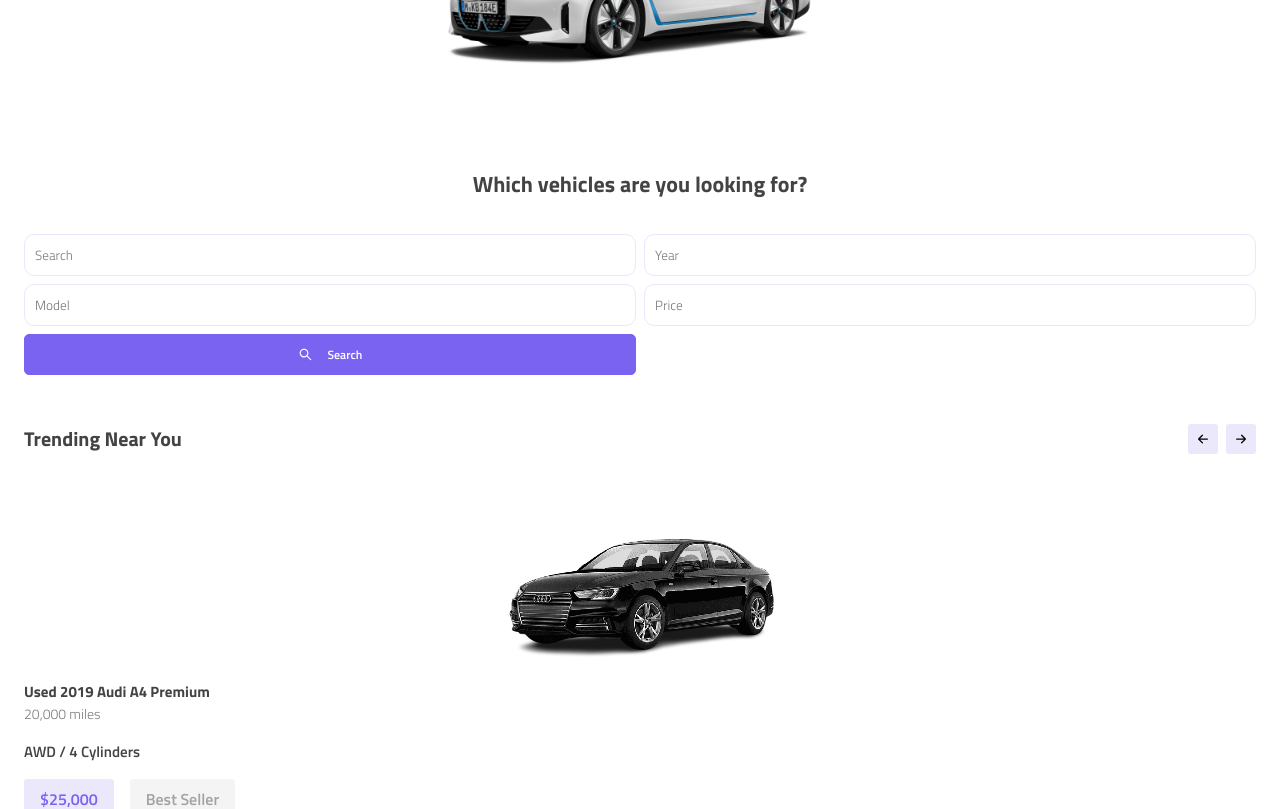
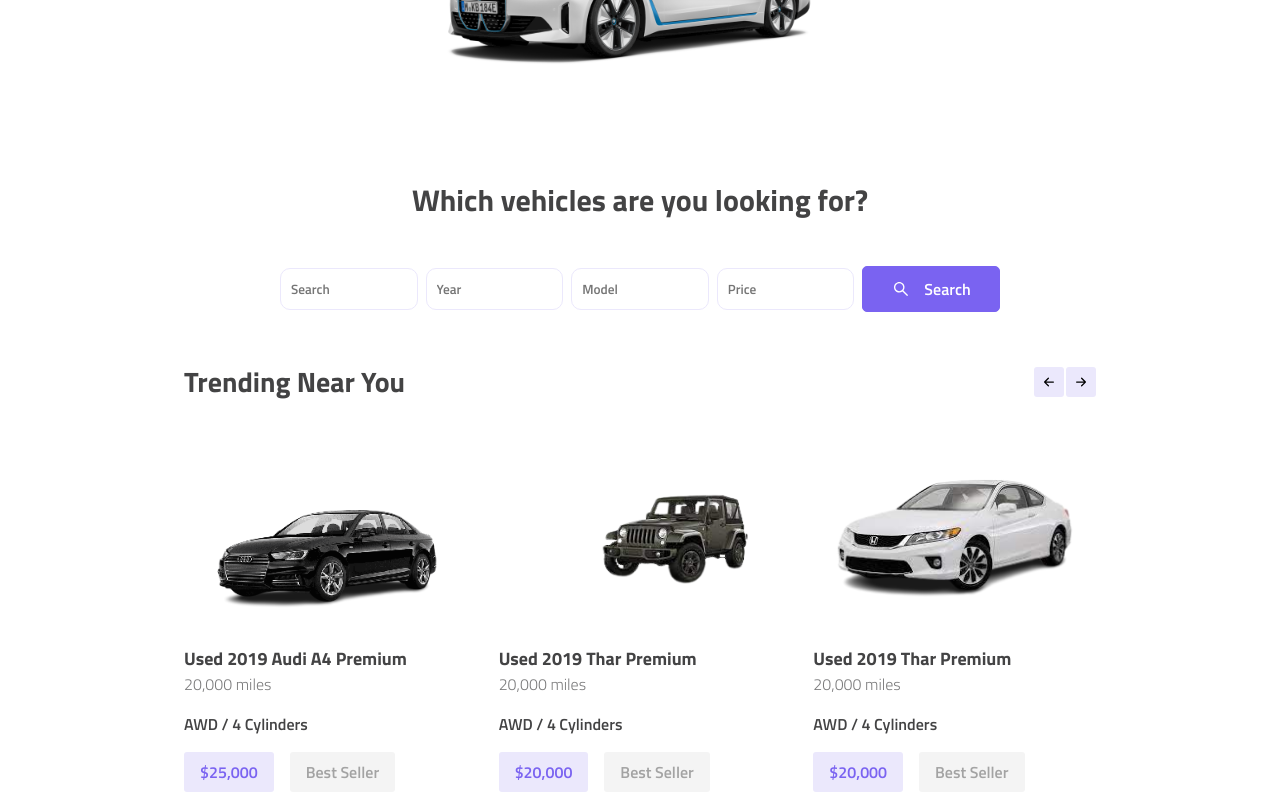
Before and after one commit to Hrishikesh-Panigrahi/CarConnect, a React (Vite) app: page / in a window 1280 px wide. Shown: the part 560-1369 px from the top of the page. Built offline with nearby package versions, Linux system fonts and the light colour scheme.

Commit message:
css changes for responsiveness

```diff
--- a/src/App.css
+++ b/src/App.css
@@ -111,3 +111,23 @@ body{
   background-color: var(--background-dark-color);
   color: var(--font-light-color);
 } */
+
+@media screen and (min-width: 940px) {
+  .section {
+    padding: 6rem 0 4rem;
+  }
+
+  .container {
+    width: 90%;
+    margin: auto;
+  }
+}
+
+@media screen and (min-width: 1024px) {
+  .trending{
+    margin-bottom: 3rem;
+  }
+  .container {
+    width: 75%;
+  }
+}
--- a/src/Components/Navbar/Navbar.css
+++ b/src/Components/Navbar/Navbar.css
@@ -35,6 +35,7 @@
 .listitem {
     margin: 0 20px;
     padding: .3rem 1rem;
+
     &:hover {
         background-color: var(--primary-color);
         color: var(--white-color);
@@ -44,7 +45,7 @@
     }
 }
 
-.listitem a{
+.listitem a {
     &:hover {
         color: var(--white-color)
     }
@@ -99,7 +100,7 @@
 
 }
 
-@media (max-width: 768px) {
+@media (max-width: 855px) {
     .navbar .icon {
         display: inline-block;
         vertical-align: middle;
@@ -114,6 +115,7 @@
         font-size: 25px;
 
     }
+
     .navbar {
         position: absolute;
         background-color: var(--secondary-color);
@@ -177,7 +179,7 @@
         }
     }
 
-   .listitem a {
+    .listitem a {
         font-size: 15px;
 
         &:hover {
@@ -188,32 +190,43 @@
 }
 
 @media screen and (max-width: 520px) {
-    .header img{
+    .header img {
         width: 80px;
+        position: absolute;
+        left: 30px;
+        top: 10px;
     }
 
-    .signUp .text{
-        padding: 6px;
-        font-size: 16px;
+    .signUp {
+        position: relative;
+        right: -40px;
     }
 
-    .toggleNavbarIcon{
+    .signUp .text {
+        padding: 6px;
+        font-size: 14px !important;
+    }
+
+    .toggleNavbarIcon {
         font-size: 30px;
     }
 }
 
 @media screen and (max-width: 1064px) {
-    .header{
+    .header {
         padding: 2rem 7rem;
     }
 
-    .listitem a{
+    .listitem {
+        padding: 0;
+    }
+
+    .listitem a {
         font-size: 17px;
     }
 
-    .signUp .text{
-
-        font-size: 18px;
+    .signUp .text {
+        font-size: 16px;
     }
 
 }
--- a/src/Components/Search/Search.css
+++ b/src/Components/Search/Search.css
@@ -2,13 +2,6 @@
 .search {
     padding: 2rem 0;
 }
-
-/* .secContainer {
-    max-width: 1200px;
-    margin: 0 auto;
-    text-align: center;
-    padding: 0 20px;
-} */
 
 .search .title {
     color: var(--black-color);
@@ -48,10 +41,7 @@
     width: 100%;
     align-self: center;
     gap: .3rem;
-    /* justify-self: center;  */
-
     border-radius: 5px;
-    /* cursor: pointer; */
 }
 
 .search .icon {
@@ -61,10 +51,59 @@
     font-size: 15px;
 }
 
-/* Media query for responsiveness */
-@media (max-width: 768px) {
+@media screen and (min-width: 520px) {
+    .search .title {
+        font-size: 25px;
+        padding: 2rem 0;
+    }
+
+    .searchdiv input {
+        padding: 10px;
+        font-weight: 600;
+        color: var(--primary-color);
+        border-radius: 3px;
+    }
+
+    .searchdiv .btn {
+        justify-content: center;
+        width: 100%;
+        align-items: center;
+        gap: .3rem;
+        font-size: 16px;
+    }
+
+    .search .icon {
+        font-size: 18px;
+    }
+
+}
+
+
+@media screen and (min-width: 770px) {
+    .search .title {
+        font-size: 30px;
+        padding: 2rem 0;
+    }
+
     .searchdiv {
-        grid-template-columns: 1fr;
-        /* Single column on smaller screens */
+        /* display: grid; */
+        grid-template-columns: repeat(3, 1fr);
+        gap: .5rem;
+        align-items: center;
+        justify-content: center;
     }
 }
+
+
+@media screen and (min-width: 770px) {
+    .search {
+        width: 80%;
+        margin: auto;
+    }
+
+    .searchdiv {
+        /* display: grid; */
+        grid-template-columns: repeat(5, 1fr);
+
+    }
+}
--- a/src/Pages/Trending/Trending.css
+++ b/src/Pages/Trending/Trending.css
@@ -26,3 +26,60 @@
     gap: 2rem;
 
 }
+
+@media screen and (min-width: 520px) {
+    .trending .secHeading {
+        margin-bottom: 1rem;
+    }
+
+    .trending .secTitle{
+        font-size: 23px;
+    }
+
+    .trending .navBtns{
+        gap: .5rem;
+    }
+
+    .trending .navBtns .icon{
+        font-size: 40px;
+    }
+
+   .trending .carContainer{
+        grid-template-columns: repeat(2, 1fr);
+    }
+
+    .trending .carContainer .singleCar .carTitle{
+        font-size: 18px;
+    }
+
+    .trending .carContainer .singleCar .miles, .trending .carContainer .singleCar .AWD{
+        font-size: 16px;
+    }
+
+    .trending .carContainer .singleCar .price_seller span{
+        font-weight: 600;
+    }
+
+
+
+}
+
+@media screen and (min-width: 940px) {
+
+     .trending .secTitle{
+        font-size: 28px;
+    }
+
+    .trending .navBtns{
+        gap: .1rem;
+    }
+
+    .trending .navBtns .icon{
+        font-size: 40px;
+    }
+
+   .trending .carContainer{
+        grid-template-columns: repeat(3, 1fr);
+    }
+
+}
```
